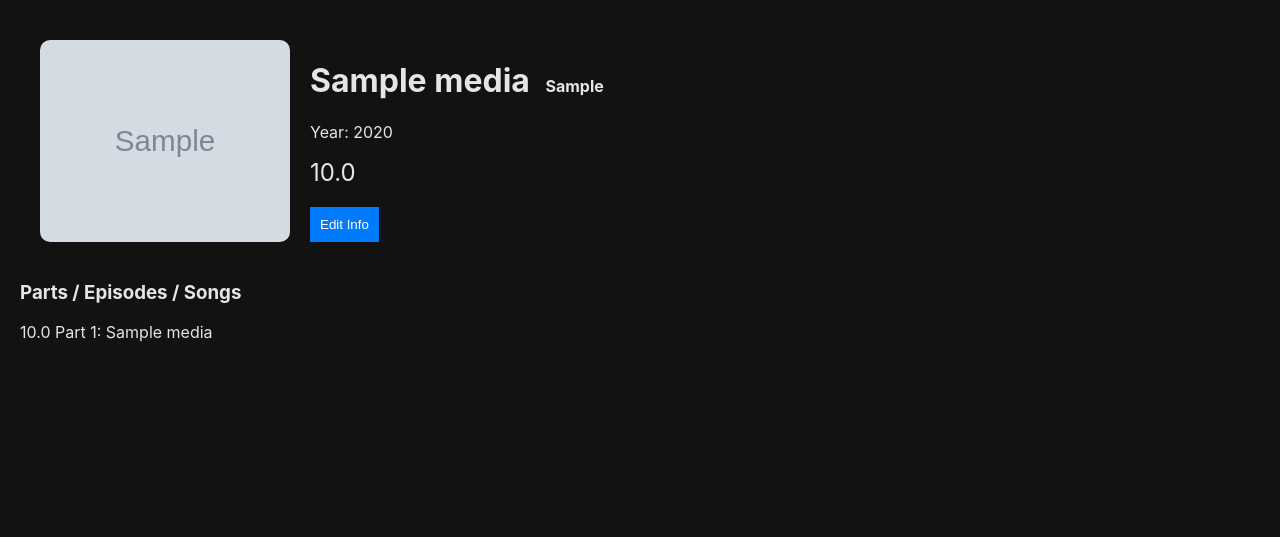
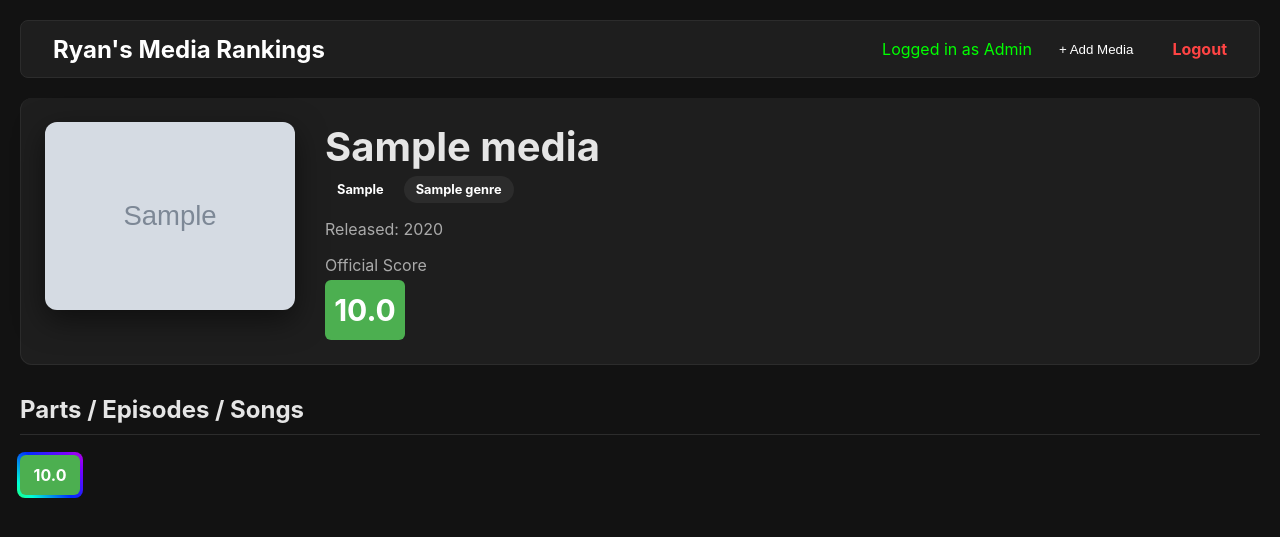
Before and after one commit to ClearLite/New-rank, a Flask app: template templates/detail.html in a window 1280 px wide. Shown: the top 537 px of the page. Run offline with Flask 3, Linux system fonts and the light colour scheme; the visitor is signed in with stand-in values (Sample User, id 1); tables that the repository leaves empty hold one stand-in row (values such as "Sample post"); the template is opened without the code that fills it: values that come from a table or form of the project are taken from there, most other values are stand-ins (such as "Sample title", 1, 10 or a date in 2020); grey boxes marked "Sample" are stand-in pictures.

Commit message:
Update detail.html

```diff
--- a/templates/detail.html
+++ b/templates/detail.html
@@ -1,35 +1,36 @@
-<!-- templates/detail.html -->
-<link rel="stylesheet" href="{{ url_for('static', filename='style.css') }}">
+{% extends 'base.html' %}
 
-<div style="display: flex; gap: 20px; background: var(--card-bg); padding: 20px; border-radius: 10px;">
-    <img src="{{ media.poster_url }}" style="width: 250px; border-radius: 10px;">
-    <div>
-        <h1>{{ media.title }}
-            <span class="tag-{{ get_media_color(media.media_type) }}" style="font-size: 16px; padding: 4px 8px; border-radius: 4px;">
-                {{ media.media_type }}
-            </span>
-        </h1>
-        <p>Year: {{ media.release_year }}</p>
+{% block content %}
+<div class="header-card" style="border-top: 4px solid var(--{{ get_media_class(media.media_type) }}-accent);">
+    <div class="poster">
+        <img src="{{ media.poster_url }}">
+    </div>
+    <div class="title-info">
+        <h1>{{ media.title }}</h1>
+        <div class="tag-badge-container">
+            <span class="tag-badge" style="background: var(--{{ get_media_class(media.media_type) }}-accent)">{{ media.media_type }}</span>
+            {% for genre in media.genres %}
+                <span class="tag-badge">{{ genre.name }}</span>
+            {% endfor %}
+        </div>
+        <p class="years">Released: {{ media.release_year }}</p>
 
-        <!-- Main Score -->
-        <div class="rating-box tag-{{ get_media_color(media.media_type) }} {% if is_legendary(media.media_type, media.score) %}legendary-border{% endif %}" style="font-size: 24px;">
+        <p style="color: #aaa; margin-bottom: 5px;">Official Score</p>
+        <!-- Large Score Box that turns Rainbow if Legendary! -->
+        <div class="legend-box {% if is_legendary(media.media_type, media.score) %}legendary{% else %}{{ get_score_class(media.score) }}{% endif %}" style="width: 80px; height: 60px; font-size: 30px;">
             {{ media.score }}
         </div>
-
-        {% if session['admin'] %}
-            <button style="margin-top: 20px; background: #007bff; color: white; border: none; padding: 10px; cursor: pointer;">Edit Info</button>
-        {% endif %}
     </div>
 </div>
 
-<h3>Parts / Episodes / Songs</h3>
-<div style="display: flex; gap: 10px; flex-wrap: wrap;">
+<h2 style="border-bottom: 1px solid var(--border-color); padding-bottom: 10px;">Parts / Episodes / Songs</h2>
+<div class="ratings-grid">
     {% for sub in sub_items %}
-    <!-- Box with Tooltip on Hover -->
-    <div class="rating-box tag-{{ get_media_color(sub.sub_type) }} {% if is_legendary(sub.sub_type, sub.score) %}legendary-border{% endif %}">
+    <!-- These are the small hover boxes from the Loki image -->
+    <div class="rating-item {% if is_legendary(sub.sub_type, sub.score) %}legendary{% else %}{{ get_score_class(sub.score) }}{% endif %}"
+         data-title="Part {{ sub.number }}: {{ sub.title }}">
         {{ sub.score }}
-        <!-- This is the hidden title that appears on hover! -->
-        <span class="tooltiptext">Part {{ sub.number }}: {{ sub.title }}</span>
     </div>
     {% endfor %}
 </div>
+{% endblock %}
```
